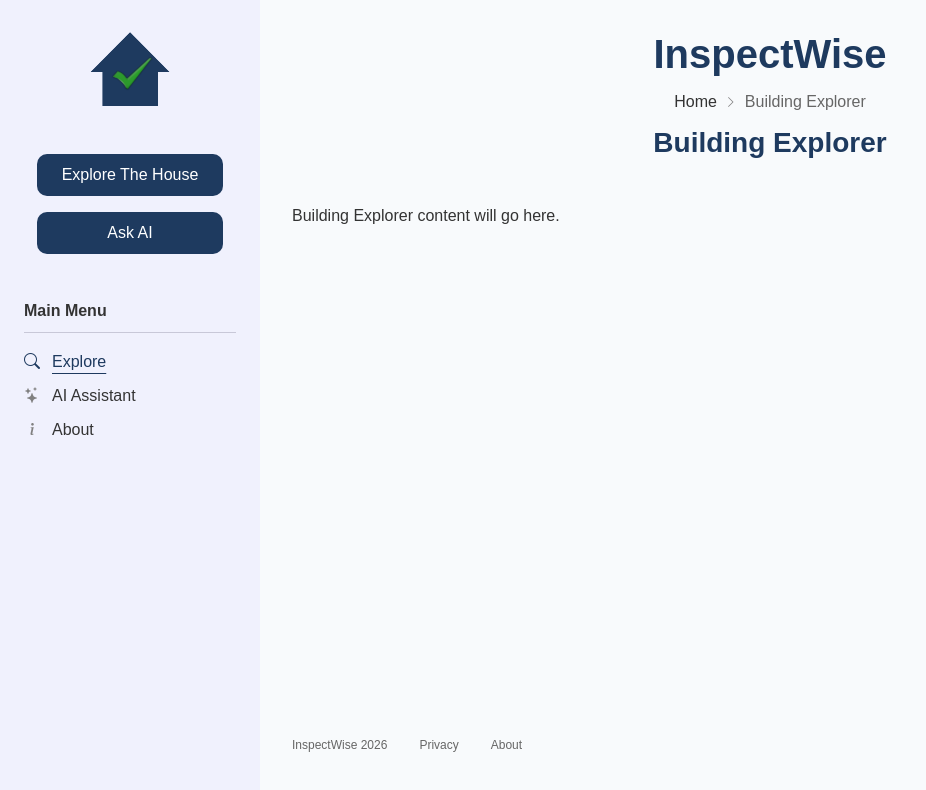
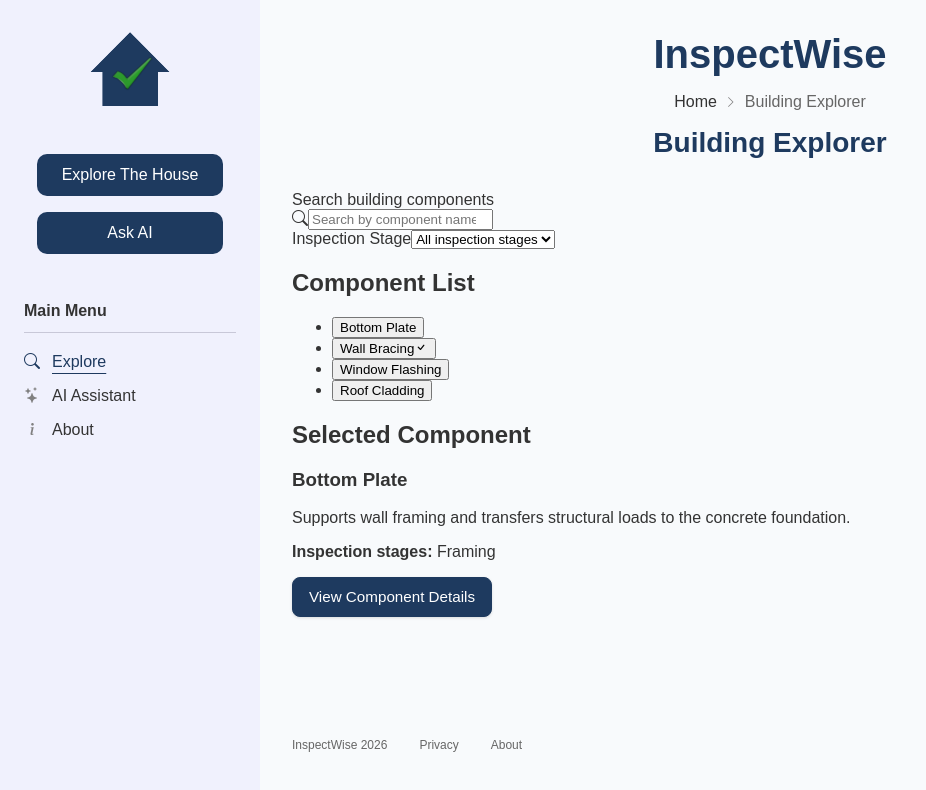
Before and after one commit to Shenene/software-engineering-training, a React (Vite) app in the folder inspectwise/client/: page /explorer in a window 1280 px wide. Shown: the top 790 px of the page, without its empty margins (0-926 px from the left). Built offline with nearby package versions, Linux system fonts and the light colour scheme.

Commit message:
Added interactive Building Explorer filtering and selection

```diff
--- a/inspectwise/client/src/components/home/FeaturedComponentsCard.css
+++ b/inspectwise/client/src/components/home/FeaturedComponentsCard.css
@@ -11,3 +11,25 @@
 .featured-components-card__list li:last-child {
   margin-bottom: 0;
 }
+
+.featured-components-card__link {
+  display: inline-block;
+  color: var(--color-text-primary);
+  text-decoration: none;
+  font-weight: var(--font-weight-medium);
+
+  transition:
+    color 0.2s ease,
+    transform 0.2s ease;
+}
+
+.featured-components-card__link:hover {
+  color: var(--color-primary-hover);
+  transform: translateX(3px);
+}
+
+.featured-components-card__link:focus-visible {
+  outline: 3px solid var(--color-focus);
+  outline-offset: 3px;
+  border-radius: var(--border-radius-small);
+}
--- a/inspectwise/client/src/components/home/FeaturedComponentsCard.jsx
+++ b/inspectwise/client/src/components/home/FeaturedComponentsCard.jsx
@@ -1,3 +1,4 @@
+import { Link } from "react-router-dom";
 import { buildingComponents } from "../../data/inspectionData";
 import "./FeaturedComponentsCard.css";
 
@@ -5,6 +6,8 @@ import "./FeaturedComponentsCard.css";
 
 function FeaturedComponentsCard() {
   const featuredComponents = buildingComponents.filter((component) => component.featured);
+
+  // ------------------------------
 
   return (
     <article className="dashboard-card featured-components-card">
@@ -15,7 +18,11 @@ function FeaturedComponentsCard() {
 
       <ul className="featured-components-card__list">
         {featuredComponents.map((component) => (
-          <li key={component.id}>{component.name}</li>
+          <li key={component.id}>
+            <Link className="featured-components-card__link" to={`/explorer/${component.id}`}>
+              {component.name}
+            </Link>
+          </li>
         ))}
       </ul>
     </article>
--- a/inspectwise/client/src/components/home/InspectionStagesCard.css
+++ b/inspectwise/client/src/components/home/InspectionStagesCard.css
@@ -11,6 +11,27 @@
   list-style: none;
 }
 
+.inspection-stages-card__link {
+  display: inline-block;
+  color: var(--color-text-primary);
+  text-decoration: none;
+
+  transition:
+    color 0.2s ease,
+    transform 0.2s ease;
+}
+
+.inspection-stages-card__link:hover {
+  color: var(--color-primary-hover);
+  transform: translateX(3px);
+}
+
+.inspection-stages-card__link:focus-visible {
+  outline: 3px solid var(--color-focus);
+  outline-offset: 3px;
+  border-radius: var(--border-radius-small);
+}
+
 /* ---------------------------------------------- */
 
 /* ⁡⁢⁢⁣Media Queries⁡ */
--- a/inspectwise/client/src/components/home/InspectionStagesCard.jsx
+++ b/inspectwise/client/src/components/home/InspectionStagesCard.jsx
@@ -1,3 +1,4 @@
+import { Link } from "react-router-dom";
 import { inspectionStages } from "../../data/inspectionData";
 import "./InspectionStagesCard.css";
 
@@ -13,7 +14,11 @@ function InspectionStagesCard() {
 
       <ul className="inspection-stages-card__list">
         {inspectionStages.map((stage) => (
-          <li key={stage}>{stage}</li>
+          <li key={stage}>
+            <Link className="inspection-stages-card__link" to={`/explorer?stage=${encodeURIComponent(stage)}`}>
+              {stage}
+            </Link>
+          </li>
         ))}
       </ul>
     </article>
--- a/inspectwise/client/src/data/inspectionData.js
+++ b/inspectwise/client/src/data/inspectionData.js
@@ -4,7 +4,7 @@ export const buildingComponents = [
   {
     id: "bottom-plate",
     name: "Bottom Plate",
-    stage: "Framing",
+    stages: ["Framing"],
     summary: "Supports wall framing and transfers structural loads to the concrete foundation.",
     featured: true,
     completed: false,
@@ -12,7 +12,7 @@ export const buildingComponents = [
   {
     id: "wall-bracing",
     name: "Wall Bracing",
-    stage: "Framing",
+    stages: ["Framing", "Postline"],
     summary: "Provides resistance against horizontal wind and earthquake loads.",
     featured: true,
     completed: true,
@@ -20,7 +20,7 @@ export const buildingComponents = [
   {
     id: "window-flashing",
     name: "Window Flashing",
-    stage: "Pre-Cladding / Wrap",
+    stages: ["Pre-Cladding / Wrap", "Cladding"],
     summary: "Helps direct water away from window openings and prevent moisture entry.",
     featured: true,
     completed: false,
@@ -28,7 +28,7 @@ export const buildingComponents = [
   {
     id: "roof-cladding",
     name: "Roof Cladding",
-    stage: "Cladding",
+    stages: ["Cladding"],
     summary: "Forms the external weatherproof covering of the roof.",
     featured: true,
     completed: false,
--- a/inspectwise/client/src/pages/BuildingExplorerPage.jsx
+++ b/inspectwise/client/src/pages/BuildingExplorerPage.jsx
@@ -1,10 +1,84 @@
+import { useEffect, useState } from "react";
+import { useNavigate, useSearchParams } from "react-router-dom";
+
 import PageHeader from "../components/common/PageHeader";
+import { buildingComponents, inspectionStages } from "../data/inspectionData";
 
-// ---------------------------------- //
+// -------------------------------------------------------------------------- //
 
 function BuildingExplorerPage() {
+  const [searchParams, setSearchParams] = useSearchParams();
+
+  const [searchTerm, setSearchTerm] = useState("");
+
+  const [selectedComponentId, setSelectedComponentId] = useState("bottom-plate");
+
+  const navigate = useNavigate();
+
+  const stageFromUrl = searchParams.get("stage");
+
+  const selectedStage = inspectionStages.includes(stageFromUrl) ? stageFromUrl : "";
+
+  const filteredComponents = buildingComponents.filter((component) => {
+    const matchesStage = selectedStage === "" || component.stages.includes(selectedStage);
+
+    const matchesSearch = component.name.toLowerCase().includes(searchTerm.trim().toLowerCase());
+
+    return matchesStage && matchesSearch;
+  });
+
+  const selectedComponent = buildingComponents.find((component) => component.id === selectedComponentId);
+
+  useEffect(() => {
+    const selectedComponentIsVisible = filteredComponents.some((component) => component.id === selectedComponentId);
+
+    if (!selectedComponentIsVisible) {
+      setSelectedComponentId(filteredComponents[0]?.id ?? "");
+    }
+  }, [filteredComponents, selectedComponentId]);
+
+  // -------------------------------------------
+
+  function handleStageChange(event) {
+    const newStage = event.target.value;
+
+    if (newStage === "") {
+      setSearchParams({});
+    } else {
+      setSearchParams({
+        stage: newStage,
+      });
+    }
+  }
+
+  // -------------------------------------------
+
+  function handleSearchChange(event) {
+    setSearchTerm(event.target.value);
+  }
+
+  // -------------------------------------------
+
+  function handleComponentSelect(componentId) {
+    setSelectedComponentId(componentId);
+  }
+
+  // -------------------------------------------
+
+  function handleViewComponentDetails() {
+    if (!selectedComponent) {
+      return;
+    }
+
+    // -------------------------------------------
+
+    navigate(`/explorer/${selectedComponent.id}`);
+  }
+
+  // -------------------------------------------------------------------------- //
+
   return (
-    <section>
+    <section className="building-explorer-page">
       <PageHeader
         title="Building Explorer"
         breadcrumbs={[
@@ -14,13 +88,81 @@ function BuildingExplorerPage() {
         ]}
       />
 
-      <div>
-        <p>Building Explorer content will go here.</p>
+      <div className="building-explorer-content">
+        <div className="component-search-field">
+          <label htmlFor="componentSearch">Search building components</label>
+
+          <div className="component-search-field__input-wrapper">
+            <i className="bi bi-search" aria-hidden="true"></i>
+
+            <input id="componentSearch" name="componentSearch" type="search" placeholder="Search by component name" value={searchTerm} onChange={handleSearchChange} />
+          </div>
+        </div>
+
+        <div className="inspection-stage-field">
+          <label htmlFor="inspectionStage">Inspection Stage</label>
+
+          <select id="inspectionStage" name="inspectionStage" value={selectedStage} onChange={handleStageChange}>
+            <option value="">All inspection stages</option>
+
+            {inspectionStages.map((stage) => (
+              <option key={stage} value={stage}>
+                {stage}
+              </option>
+            ))}
+          </select>
+        </div>
+
+        <section className="explorer-component-list">
+          <h2>Component List</h2>
+
+          {filteredComponents.length > 0 ? (
+            <ul className="explorer-component-list__items">
+              {filteredComponents.map((component) => {
+                const isSelected = component.id === selectedComponentId;
+
+                return (
+                  <li key={component.id}>
+                    <button className={`explorer-component-list__button ${isSelected ? "selected" : ""}`} type="button" onClick={() => handleComponentSelect(component.id)} aria-pressed={isSelected}>
+                      <span>{component.name}</span>
+
+                      {component.completed && <i className="bi bi-check" aria-label="Completed"></i>}
+                    </button>
+                  </li>
+                );
+              })}
+            </ul>
+          ) : (
+            <p>No components match the selected stage and search.</p>
+          )}
+        </section>
+
+        <section className="selected-component">
+          <h2>Selected Component</h2>
+
+          {selectedComponent ? (
+            <>
+              <h3>{selectedComponent.name}</h3>
+
+              <p>{selectedComponent.summary}</p>
+
+              <p>
+                <strong>Inspection stages:</strong> {selectedComponent.stages.join(", ")}
+              </p>
+
+              <button className="button button--primary button--medium" type="button" onClick={handleViewComponentDetails}>
+                View Component Details
+              </button>
+            </>
+          ) : (
+            <p>Select a component to view its information.</p>
+          )}
+        </section>
       </div>
     </section>
   );
 }
 
-// ---------------------------------- //
+// -------------------------------------------------------------------------- //
 
 export default BuildingExplorerPage;
```
